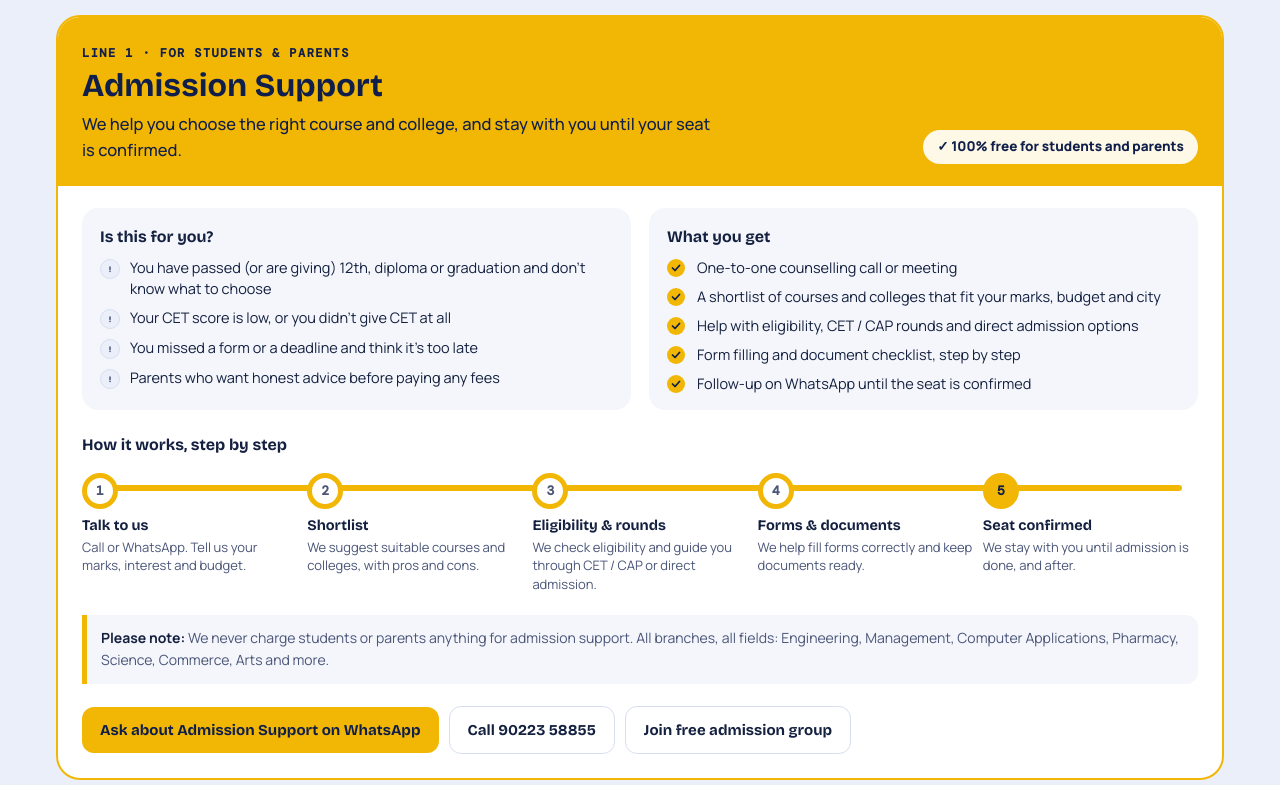
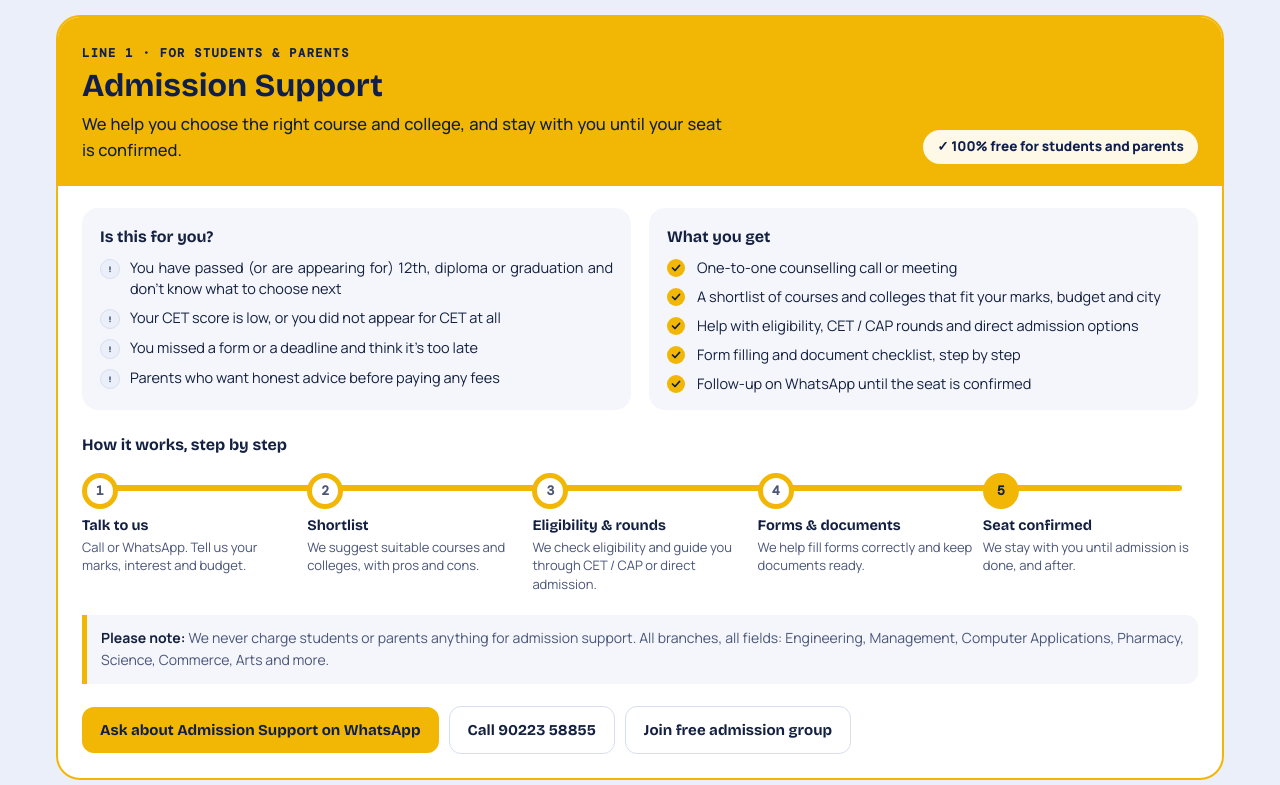
Before and after one commit to YashInfoTech13/Dashboard, a plain HTML site: page index.html in a window 1280 px wide. Shown: the part 2012-2797 px from the top of the page. Drawn offline with Linux system fonts and the light colour scheme; no server answers.

Commit message:
Text clean-up: capitals, wording, missing description; justify paragraph text
Co-Authored-By: Claude Opus 5.5 <noreply@anthropic.com>
Claude-Session: https://claude.ai/code/session_017Ukr7hJA6AZd9QdPEL87Ud

```diff
--- a/data/partners.json
+++ b/data/partners.json
@@ -6,7 +6,7 @@
     "logo": "logos/snbp_full.jpg",
     "city": "Wakad, Pune",
     "url": "https://snbp.onrender.com/",
-    "description": "Academic partner institution — Wakad Campus.",
+    "description": "Academic partner institution for Admission Connect 2027–28, Wakad Campus.",
     "since": "2026"
   },
   {
--- a/data/platforms.json
+++ b/data/platforms.json
@@ -26,7 +26,7 @@
     "category": "OPD",
     "color": "#f08205",
     "icon": "grid",
-    "description": "",
+    "description": "Website for Ojas Clinic, Telhara, with online OPD appointment booking.",
     "wakes": false
   },
   {
--- a/data/services.json
+++ b/data/services.json
@@ -9,8 +9,8 @@
     "who": "Students & parents",
     "tagline": "We help you choose the right course and college, and stay with you until your seat is confirmed.",
     "forYou": [
-      "You have passed (or are giving) 12th, diploma or graduation and don't know what to choose",
-      "Your CET score is low, or you didn't give CET at all",
+      "You have passed (or are appearing for) 12th, diploma or graduation and don't know what to choose next",
+      "Your CET score is low, or you did not appear for CET at all",
       "You missed a form or a deadline and think it's too late",
       "Parents who want honest advice before paying any fees"
     ],
@@ -37,7 +37,7 @@
     "name": "Research Support",
     "color": "#F26B1D",
     "free": false,
-    "price": "Plans as per scope; first discussion free",
+    "price": "Plans as per scope; first discussion is free",
     "who": "M.Tech, M.E. & Ph.D. scholars",
     "tagline": "Mentoring at every stage of your research, from choosing a topic to facing the viva. The research and the writing stay yours.",
     "forYou": [
@@ -118,13 +118,13 @@
       "Training for your team and ongoing support"
     ],
     "stops": [
-      {"t": "Ideate", "d": "A free call to understand what you need."},
+      {"t": "Discuss", "d": "A free call to understand what you need."},
       {"t": "Plan", "d": "A clear scope, timeline and quote."},
       {"t": "Build", "d": "We design and develop, with demos at every step."},
       {"t": "Launch", "d": "We put it online and train your team."},
       {"t": "Support", "d": "Updates, fixes and new features when you need them."}
     ],
-    "note": "See real examples in Live platforms above: the ADYPU Academic Dashboard, Admission Dashboard and University Excellence 360° are examples of our work.",
+    "note": "See real examples under Live platforms above: the ADYPU Academic Dashboard, Admission Dashboard and University Excellence 360° are all built by our team.",
     "cta": "Hello Yash Infotech, I want to discuss a website / portal / tech project."
   }
 ]
--- a/index.html
+++ b/index.html
@@ -279,6 +279,10 @@ section.band.alt{background:var(--surface-2)}
 @media (prefers-reduced-motion:reduce){.aurora i,.ticker .tt,.caret{animation:none}.reveal{opacity:1;transform:none;transition:none}.train,.mtrack,.redirect .ring,.light.wake{animation:none}.pcard{transition:none}html{scroll-behavior:auto}}
 .pcard.reveal{transition:opacity .7s ease,transform .7s cubic-bezier(.2,.7,.2,1),box-shadow .2s}
 .pcard.reveal.in{transition:opacity .7s ease,transform .25s ease,box-shadow .2s}
+/* justified body text */
+.lede,.head p,.pcard p,.prcard p,.sd-top p,.box li,.snote,.howall span,.contact p,.board-foot,.lockbox p,.recent{text-align:justify;text-justify:inter-word;hyphens:auto;-webkit-hyphens:auto}
+.head p,.lede{text-wrap:pretty}
+.tab small{margin-left:6px}
 </style>
 </head>
 <body>
@@ -317,7 +321,7 @@ section.band.alt{background:var(--surface-2)}
     <div class="board" aria-labelledby="boardTitle">
       <div class="board-head"><b id="boardTitle">DEPARTURES · LIVE STATUS</b><span class="clock" id="clock">--:--</span></div>
       <div class="metro" id="metro"><span class="train" aria-hidden="true"></span></div>
-      <p class="board-foot">Green: online · Amber: waking up (free hosting can take ~30 s) · Grey: open to check · Press a number key to jump.</p>
+      <p class="board-foot">Green: online · Amber: waking up (free hosting can take about 30 seconds) · Grey: open to check · Purple: admin only. Press a number key to jump.</p>
     </div>
   </div>
 </section>
@@ -532,7 +536,7 @@ section.band.alt{background:var(--surface-2)}
       b.setAttribute("aria-label","Open "+p.name);
       b.appendChild(el("span","dot"));
       var t=el("span");t.appendChild(el("b",null,p.name));t.appendChild(el("small",null,p.category||""));b.appendChild(t);
-      var g=el("span","go");var l=el("span","light");l.setAttribute("data-light",p.id);g.appendChild(l);if(i<9){var k=el("span",null,"key "+(i+1));g.appendChild(k)}b.appendChild(g);
+      var g=el("span","go");var l=el("span","light");l.setAttribute("data-light",p.id);g.appendChild(l);if(i<9){var k=el("span",null,"Key "+(i+1));g.appendChild(k)}b.appendChild(g);
       b.addEventListener("click",function(){open(p)});m.appendChild(b);
     });
   }
@@ -608,7 +612,7 @@ section.band.alt{background:var(--surface-2)}
       var c=el("article","prcard");c.appendChild(logoBox(r));
       var t=el("span","ptype",r.type||"Tie-up");t.style.background=TYPECOL[r.type]||"#F2B705";c.appendChild(t);
       c.appendChild(el("b",null,r.name));if(r.description)c.appendChild(el("p",null,r.description));
-      var meta=[r.city,r.since?"since "+r.since:""].filter(Boolean).join(" · ");if(meta)c.appendChild(el("span","meta",meta));
+      var meta=[r.city,r.since?"Since "+r.since:""].filter(Boolean).join(" · ");if(meta)c.appendChild(el("span","meta",meta));
       if(safeUrl(r.url)){var a=el("a",null,"Visit website →");a.href=r.url;a.target="_blank";a.rel="noopener";c.appendChild(a)}
       g.appendChild(c);
     });
@@ -639,7 +643,7 @@ section.band.alt{background:var(--surface-2)}
   var items=[],sel=0;
   function buildItems(){
     items=[];
-    P.forEach(function(p,i){items.push({k:"Platform",n:p.name,d:p.description,c:p.color,run:function(){open(p)},hint:i<9?"key "+(i+1):""})});
+    P.forEach(function(p,i){items.push({k:"Platform",n:p.name,d:p.description,c:p.color,run:function(){open(p)},hint:i<9?"Key "+(i+1):""})});
     S.forEach(function(s){items.push({k:"Service",n:s.name,d:s.who,c:s.color,run:function(){showService(s.id,true);$("services").scrollIntoView({behavior:"smooth"})}})});
     R.forEach(function(r){items.push({k:r.type||"Partner",n:r.name,d:r.city||"",c:TYPECOL[r.type]||"#F2B705",run:function(){if(safeUrl(r.url))window.open(r.url,"_blank","noopener");else location.hash="partners"}})});
     items.push({k:"Contact",n:"WhatsApp Yash Infotech",d:"90223 58855",c:"#1FA855",run:function(){window.open("https://wa.me/919022358855","_blank","noopener")}});
```
Also changed, not shown: admin.html (+2 -1 lines).
